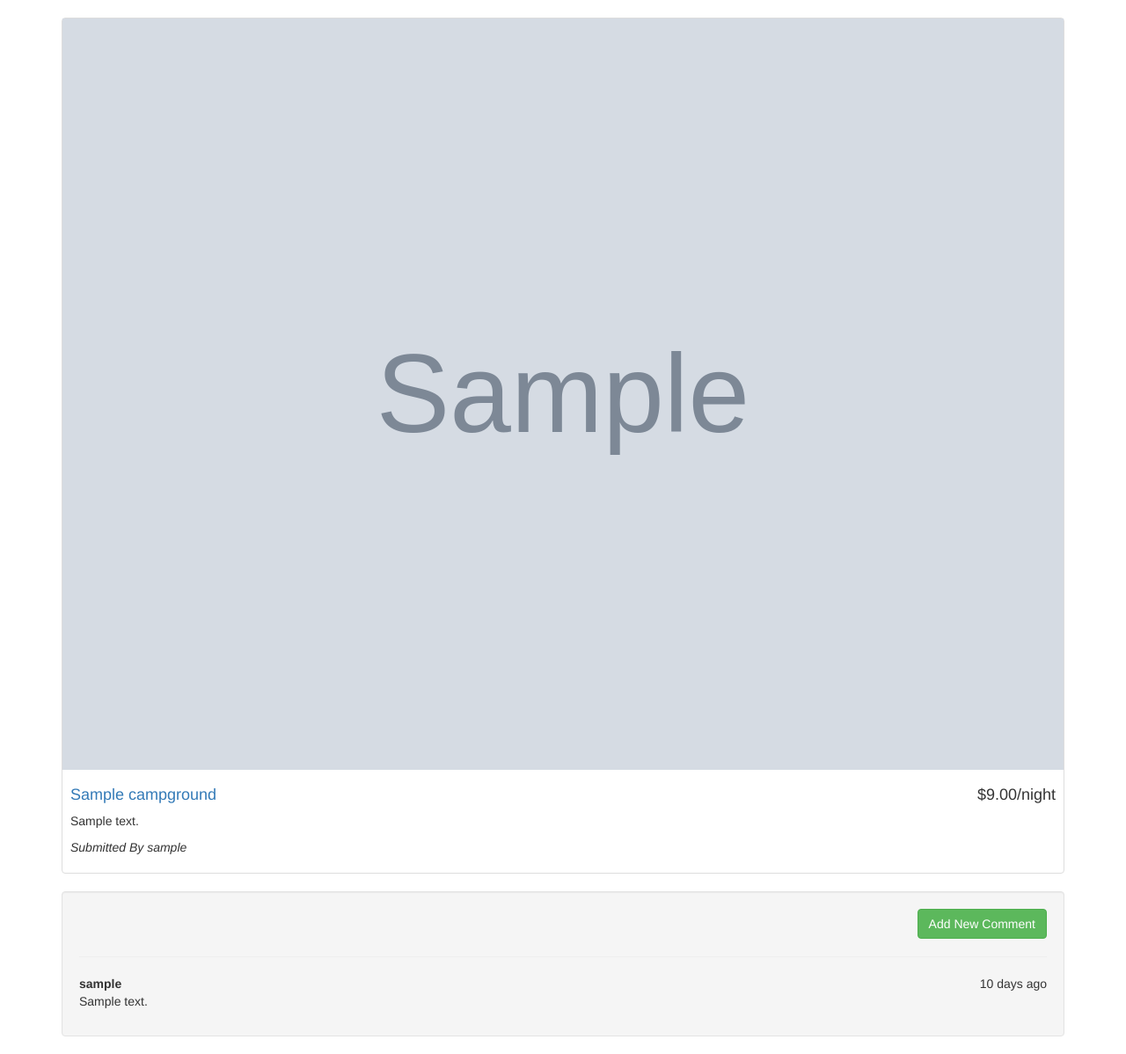
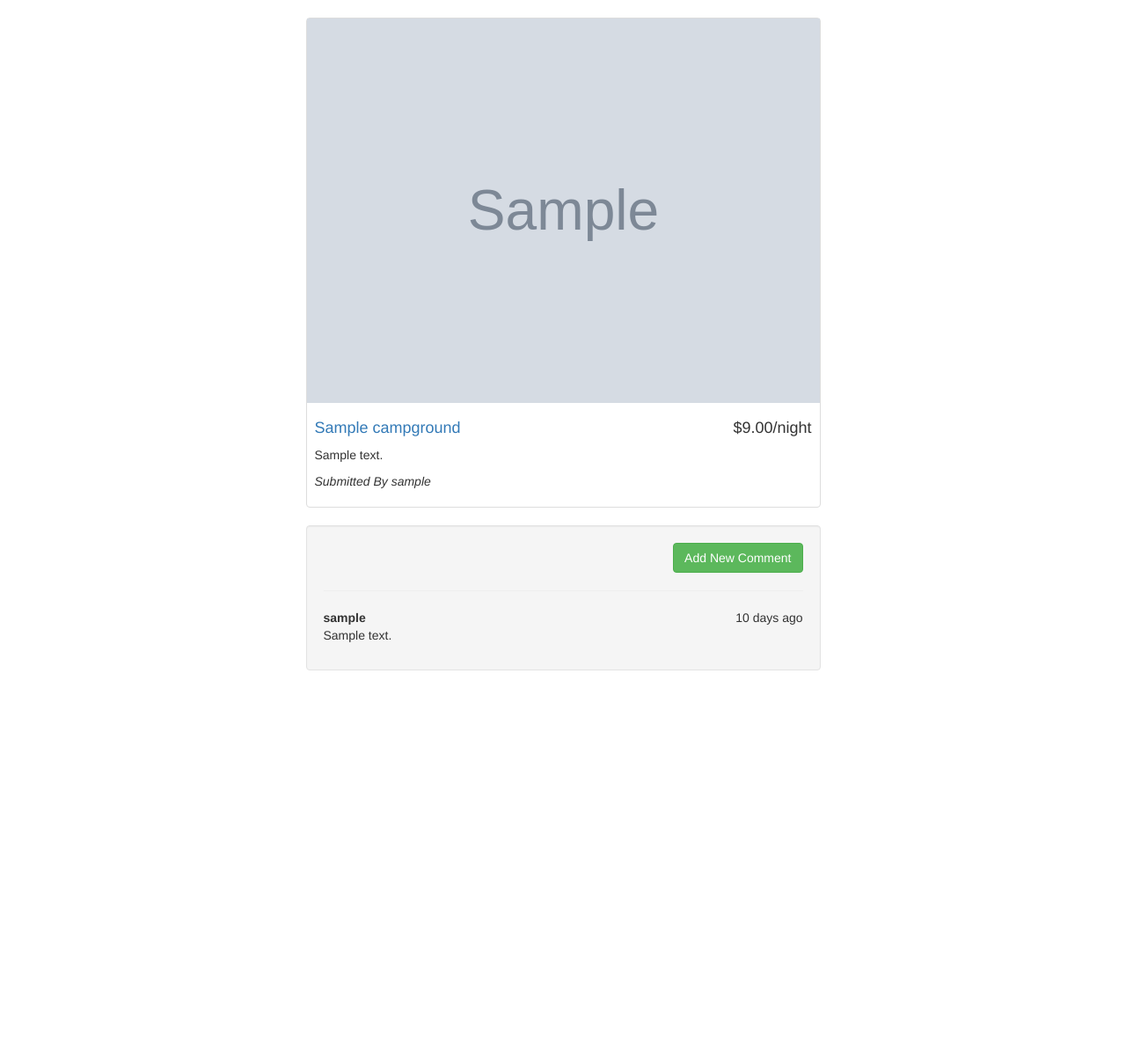
Before and after one commit to amran16/YelpCamp, a Node server app: page /campgrounds/600000000000000000000001 in a window 1280 px wide. Shown: the part 52-1250 px from the top of the page at 88% size. After the commit the page ends 814 px from the top, so only its background shows below. Run offline with Node 20, Linux system fonts and the light colour scheme; tables that the repository leaves empty hold one stand-in row (values such as "Sample post"); grey boxes marked "Sample" are stand-in pictures; some libraries are stand-ins or nearby versions.

Commit message:
update image size

```diff
--- a/app.js
+++ b/app.js
@@ -20,7 +20,6 @@ var commentRoutes    = require("./routes/comments"),
 
 mongoose.Promise = global.Promise;
 mongoose.connect(process.env.MONGODB_URI || "mongodb://localhost/yelp_camp_v10");
-//mongoose.connect("mongodb://yelp:abc@ds143000.mlab.com:43000/yelpcamp")
 
 app.use(bodyParser.urlencoded({extended: true}));
 app.set("view engine", "ejs");
--- a/package.json
+++ b/package.json
@@ -5,7 +5,7 @@
   "main": "app.js",
   "scripts": {
     "test": "echo \"Error: no test specified\" && exit 1",
-    "start": "node app.js"
+    "start": "nodemon app.js"
   },
   "author": "",
   "license": "ISC",
--- a/public/stylesheets/main.css
+++ b/public/stylesheets/main.css
@@ -13,3 +13,17 @@
 #delete-form {
     display: inline;
 }
+
+.center{
+  margin: 0 auto;
+}
+
+#size{
+  width: 50%;
+  height: 50%;
+}
+
+.image{
+  width: 375px;
+  height: 200px;
+}
--- a/routes/campgrounds.js
+++ b/routes/campgrounds.js
@@ -28,7 +28,7 @@ router.post('/', middleware.isLoggedIn, function(req, res){
    }
    var newCampground = {name: name, image: image, description: desc, author: author}
    //create a new campground and save it to the new db
-   console.log(req.user);
+   //console.log(req.user);
    Campground.create(newCampground, function(err, newlyCreated){
        if(err){
            console.log(err);
--- a/views/campgrounds/show.ejs
+++ b/views/campgrounds/show.ejs
@@ -1,9 +1,8 @@
 <% include ../partials/header %>
 <div class="container">
     <div class="row">
-
-        <div class="col-md-12">
-            <div class="thumbnail">
+      <div id="size" class="center">
+            <div  class="thumbnail">
                 <img class="img-responsive" src="<%= campground.image %>">
                 <div class="caption-full">
                     <h4 class="pull-right">$9.00/night</h4>
@@ -43,9 +42,9 @@
                         </div>
                     </div>
                 <% }) %>
-            </div>
         </div>
     </div>
+  </div>
 </div>
 
 <% include ../partials/footer %>
```
Also changed, not shown: 1 other file.
